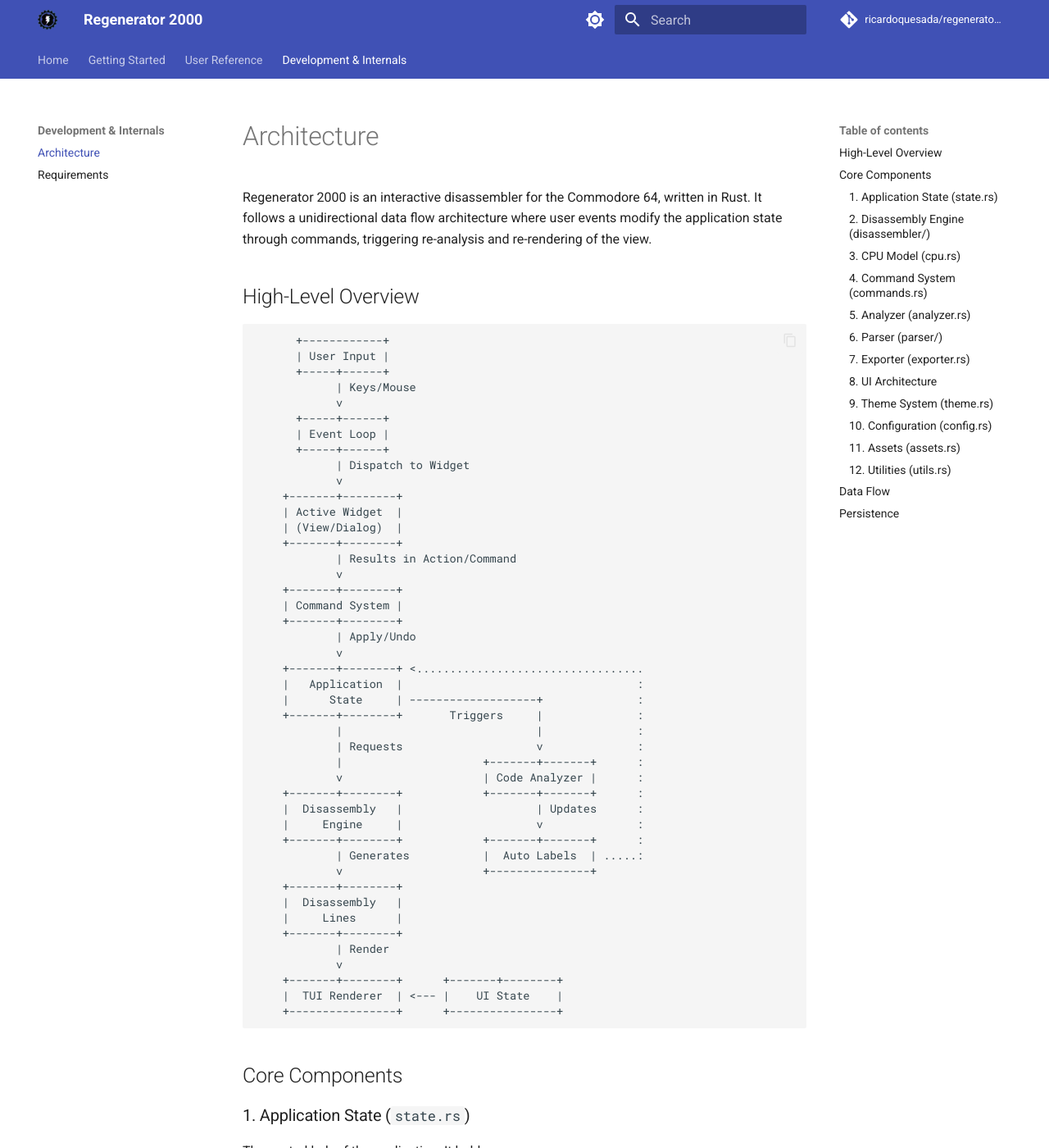
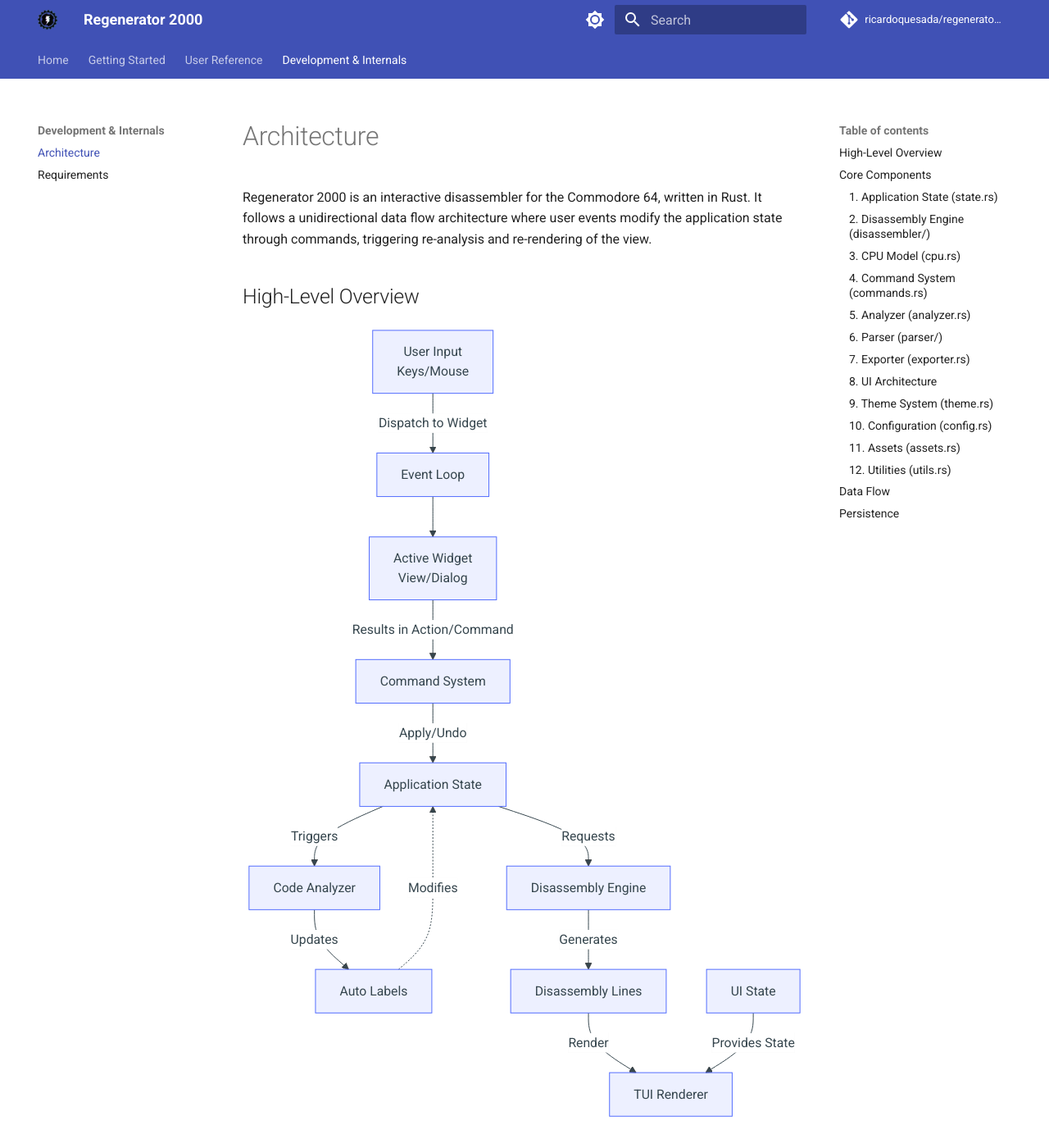
Before and after one commit to ricardoquesada/regenerator2000, an MkDocs documentation site: the page built from docs/architecture.md, in a window 1280 px wide and 1400 px high. Shown: the whole window at 82% size. Built offline with MkDocs 1.6.1 and Material for MkDocs 9.7.7, drawn with Linux system fonts in a browser that asks for light colours; comment, search, counter and statistics services are not loaded; some of the changed lines change nothing that is shown.

Commit message:
mermaid for graphics in architecutre.md

````diff
--- a/docs/architecture.md
+++ b/docs/architecture.md
@@ -4,51 +4,31 @@
 
 ## High-Level Overview
 
-```text
-      +------------+
-      | User Input |
-      +-----+------+
-            | Keys/Mouse
-            v
-      +-----+------+
-      | Event Loop |
-      +-----+------+
-            | Dispatch to Widget
-            v
-    +-------+--------+
-    | Active Widget  |
-    | (View/Dialog)  |
-    +-------+--------+
-            | Results in Action/Command
-            v
-    +-------+--------+
-    | Command System |
-    +-------+--------+
-            | Apply/Undo
-            v
-    +-------+--------+ <..................................
-    |   Application  |                                   :
-    |      State     | -------------------+              :
-    +-------+--------+       Triggers     |              :
-            |                             |              :
-            | Requests                    v              :
-            |                     +-------+-------+      :
-            v                     | Code Analyzer |      :
-    +-------+--------+            +-------+-------+      :
-    |  Disassembly   |                    | Updates      :
-    |     Engine     |                    v              :
-    +-------+--------+            +-------+-------+      :
-            | Generates           |  Auto Labels  | .....:
-            v                     +---------------+
-    +-------+--------+
-    |  Disassembly   |
-    |     Lines      |
-    +-------+--------+
-            | Render
-            v
-    +-------+--------+      +-------+--------+
-    |  TUI Renderer  | <--- |    UI State    |
-    +----------------+      +----------------+
+```mermaid
+flowchart TD
+    Input[User Input<br/>Keys/Mouse]
+    EventLoop[Event Loop]
+    Widget[Active Widget<br/>View/Dialog]
+    CommandSys[Command System]
+    AppState[Application State]
+    Analyzer[Code Analyzer]
+    Labels[Auto Labels]
+    DisasmEngine[Disassembly Engine]
+    DisasmLines[Disassembly Lines]
+    Renderer[TUI Renderer]
+    UIState[UI State]
+
+    Input -->|Dispatch to Widget| EventLoop
+    EventLoop --> Widget
+    Widget -->|Results in Action/Command| CommandSys
+    CommandSys -->|Apply/Undo| AppState
+    AppState -->|Requests| DisasmEngine
+    AppState -->|Triggers| Analyzer
+    Analyzer -->|Updates| Labels
+    Labels -.->|Modifies| AppState
+    DisasmEngine -->|Generates| DisasmLines
+    DisasmLines -->|Render| Renderer
+    UIState -->|Provides State| Renderer
 ```
 
 ## Core Components
--- a/mkdocs.yml
+++ b/mkdocs.yml
@@ -55,10 +55,14 @@
     - Requirements: requirements.md
 
 markdown_extensions:
+  - pymdownx.superfences:
+      custom_fences:
+        - name: mermaid
+          class: mermaid
+          format: !!python/name:pymdownx.superfences.fence_code_format
   - admonition
   - pymdownx.details
   - pymdownx.keys
-  - pymdownx.superfences
   - pymdownx.highlight:
       anchor_linenums: true
 
````
